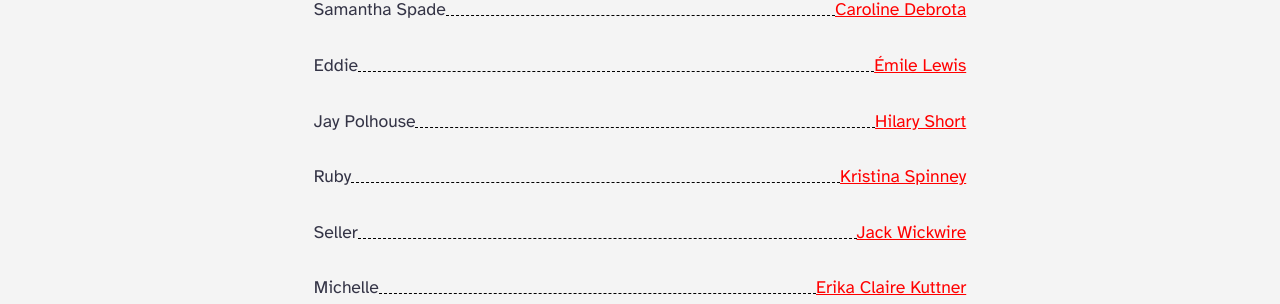
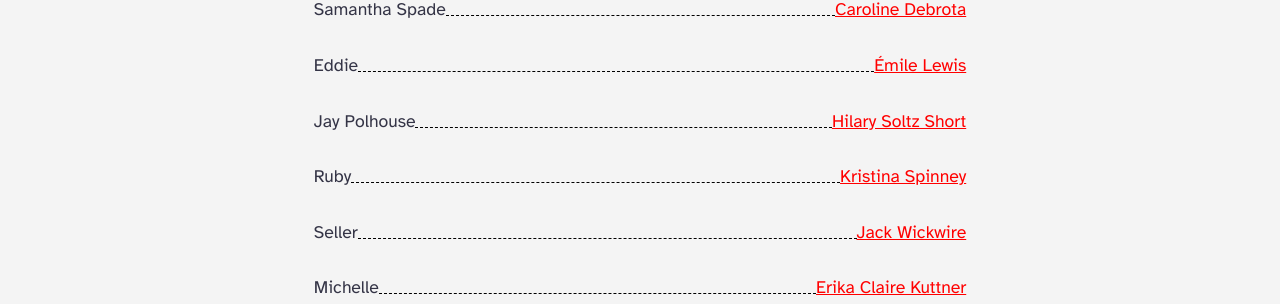
Before and after one commit to pmrp-boston/pmrp-boston.github.io, a Jekyll site: the page built from index.md, in a window 1280 px wide and 900 px high, scrolled down 1938 px. Shown: the part 150-454 px from the top of the window. Built offline with Jekyll 4.4.1, drawn with Linux system fonts in a browser that asks for light colours; some web fonts are replaced.

Commit message:
Name fixes

```diff
--- a/index.md
+++ b/index.md
@@ -25,7 +25,7 @@ shows:
       - name: "Émile Lewis"
         roles:
           - "Eddie"
-      - name: "Hilary Short"
+      - name: "Hilary Soltz Short"
         roles:
           - "Jay Polhouse"
       - name: "Kristina Spinney"
```
